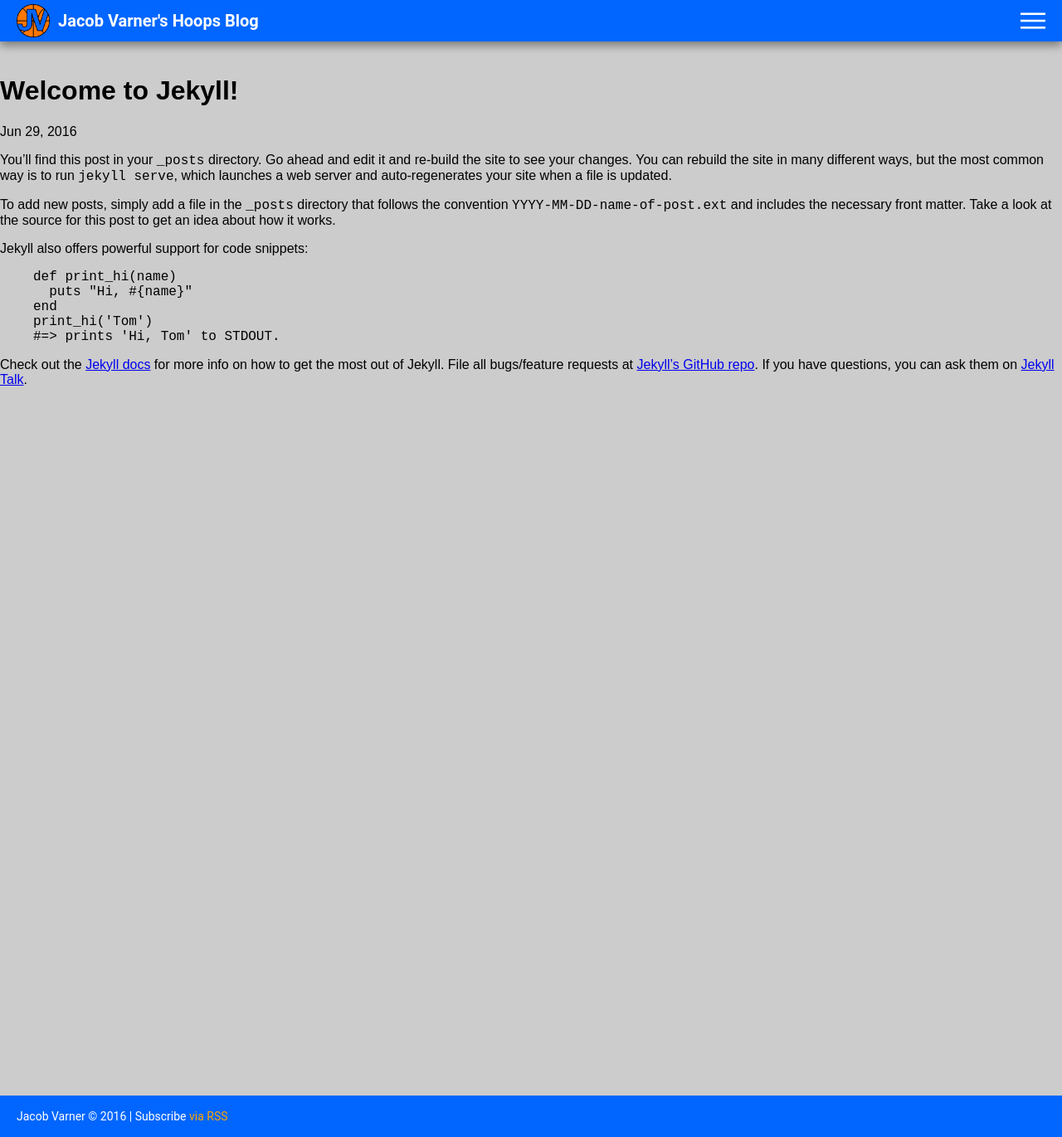
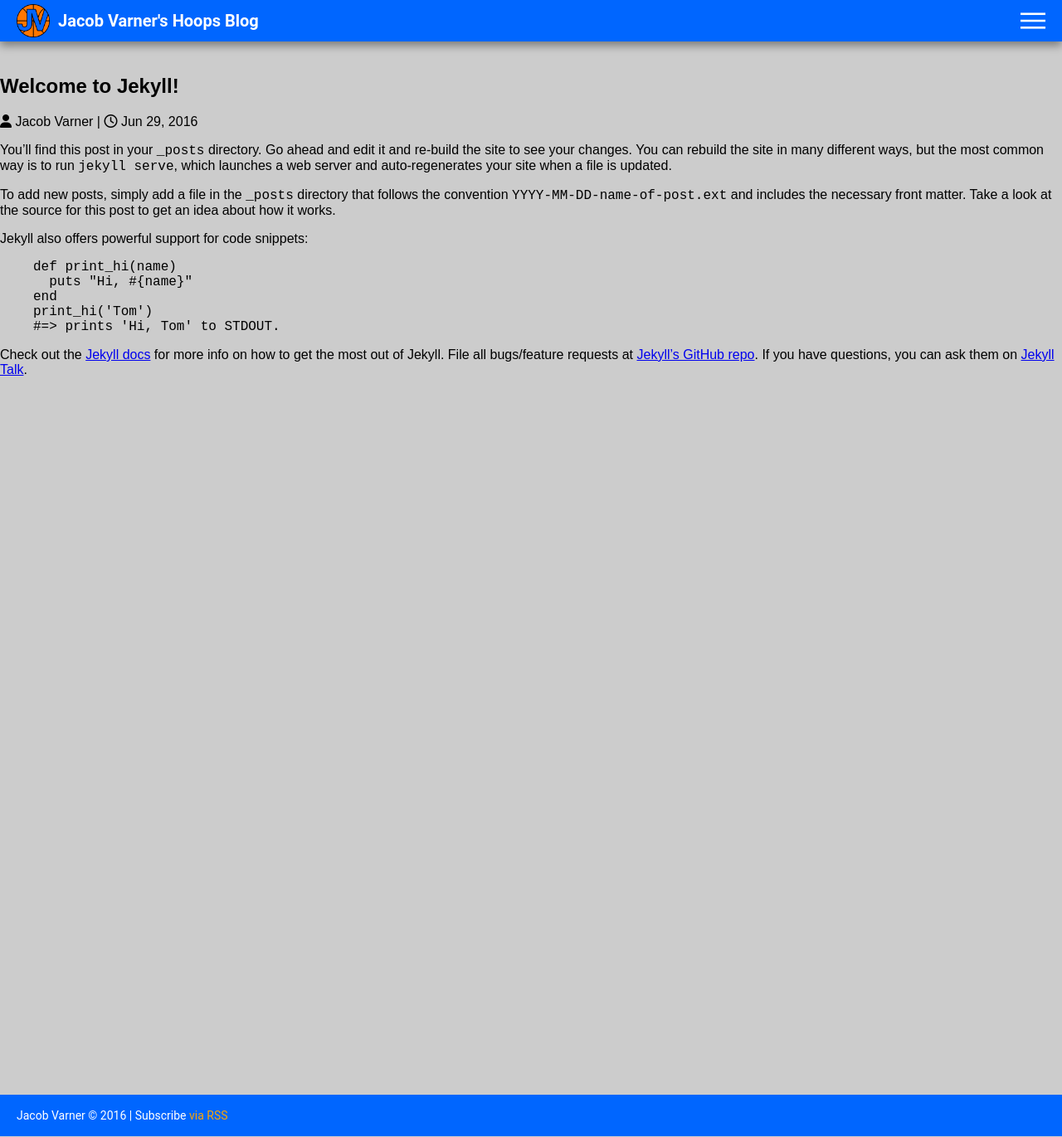
Before and after one commit to jacobvarner/hoops-blog, a Jekyll site: the page built from _posts/2016-07-08-welcome-to-jekyll.markdown, in a window 1280 px wide. Shown: the whole page at 83% size. Built offline with Jekyll 4.4.1, drawn with Linux system fonts in a browser that asks for light colours; nearby versions of some CDN libraries.

Commit message:
Added Jekyll/HTML for the post page.

```diff
--- a/_includes/head.html
+++ b/_includes/head.html
@@ -9,6 +9,7 @@
   <link rel="stylesheet" href="{{ "/css/normalize.css" | prepend: site.baseurl }}">
   <link rel="stylesheet" href="{{ "/css/main.css" | prepend: site.baseurl }}">
   <script src="js/sidebar.js"></script>
+  <script src="https://use.fontawesome.com/cf817fc919.js"></script>
   <link rel="canonical" href="{{ page.url | replace:'index.html','' | prepend: site.baseurl | prepend: site.url }}">
   <link rel="alternate" type="application/rss+xml" title="{{ site.title }}" href="{{ "/feed.xml" | prepend: site.baseurl | prepend: site.url }}">
 </head>
--- a/_includes/header.html
+++ b/_includes/header.html
@@ -35,7 +35,7 @@
           <li>2016</li>
         </ul>
       </li>
-      <li><a href="#">@jacobvarner14</a></li>
+      <li><a href="https://www.twitter.com/jacobvarner14">@jacobvarner14</a></li>
     </ul>
   </nav>
 </header>
--- a/_layouts/post.html
+++ b/_layouts/post.html
@@ -2,14 +2,18 @@
 layout: default
 ---
 <article class="post" itemscope itemtype="http://schema.org/BlogPosting">
-
   <header class="post-header">
-    <h1 class="post-title" itemprop="name headline">{{ page.title }}</h1>
-    <p class="post-meta"><time datetime="{{ page.date | date_to_xmlschema }}" itemprop="datePublished">{{ page.date | date: "%b %-d, %Y" }}</time>{% if page.author %} • <span itemprop="author" itemscope itemtype="http://schema.org/Person"><span itemprop="name">{{ page.author }}</span></span>{% endif %}</p>
+    <h2 class="post-title" itemprop="name headline">{{ page.title }}</h2>
+    <p class="post-meta"><i class="fa fa-user" aria-hidden="true"></i> Jacob Varner | <i class="fa fa-clock-o" aria-hidden="true"></i> <time datetime="{{ page.date | date_to_xmlschema }}" itemprop="datePublished">{{ page.date | date: "%b %-d, %Y" }}</time></p>
+    {% if page.tags.size != 0 %}
+      <p class="post-tags"><i class="fa fa-tags" aria-hidden="true"></i>
+        {% for tag in page.tags %}
+          <a class="tags" href="/tag/{{ tag }}">{{ tag }}</a>
+        {% endfor %}
+      </p>
+    {% endif %}
   </header>
-
   <div class="post-content" itemprop="articleBody">
     {{ content }}
   </div>
-
 </article>
--- a/index.html
+++ b/index.html
@@ -72,6 +72,5 @@ layout: default
       (adsbygoogle = window.adsbygoogle || []).push({});
       </script>
     </div>
-    <!-- <p class="rss-subscribe">subscribe <a href="{{ "/feed.xml" | prepend: site.baseurl }}">via RSS</a></p> -->
   </div>
 </div>
```
Also changed, not shown: Gemfile (added, +8 -0 lines), _posts/2016-06-29-welcome-to-jekyll.markdown (+5 -2 lines), Gemfile.lock (added).
